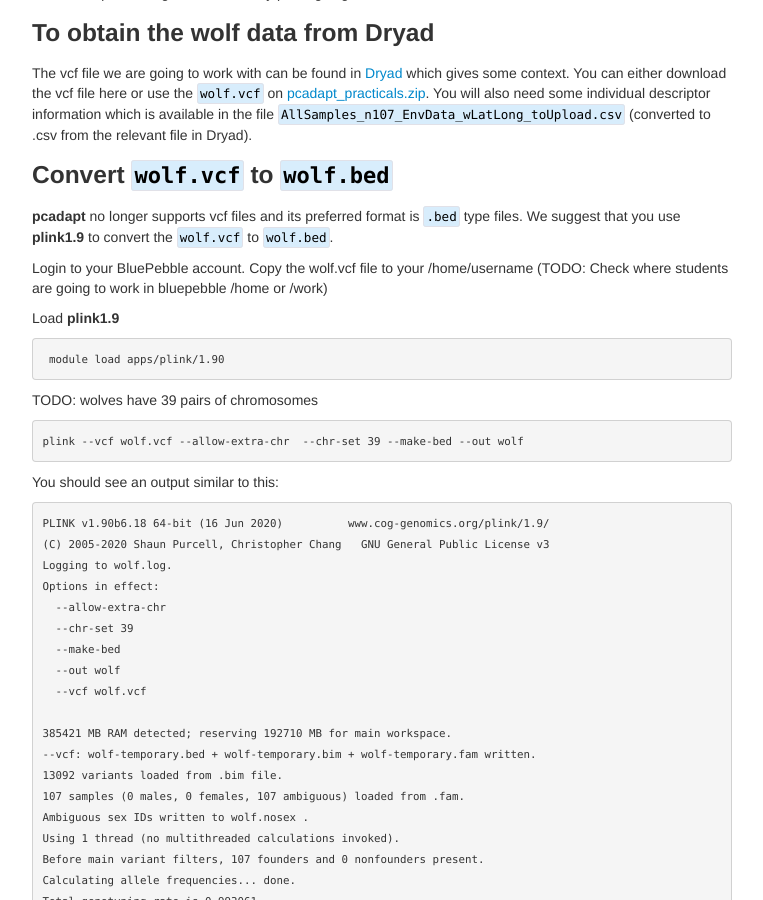
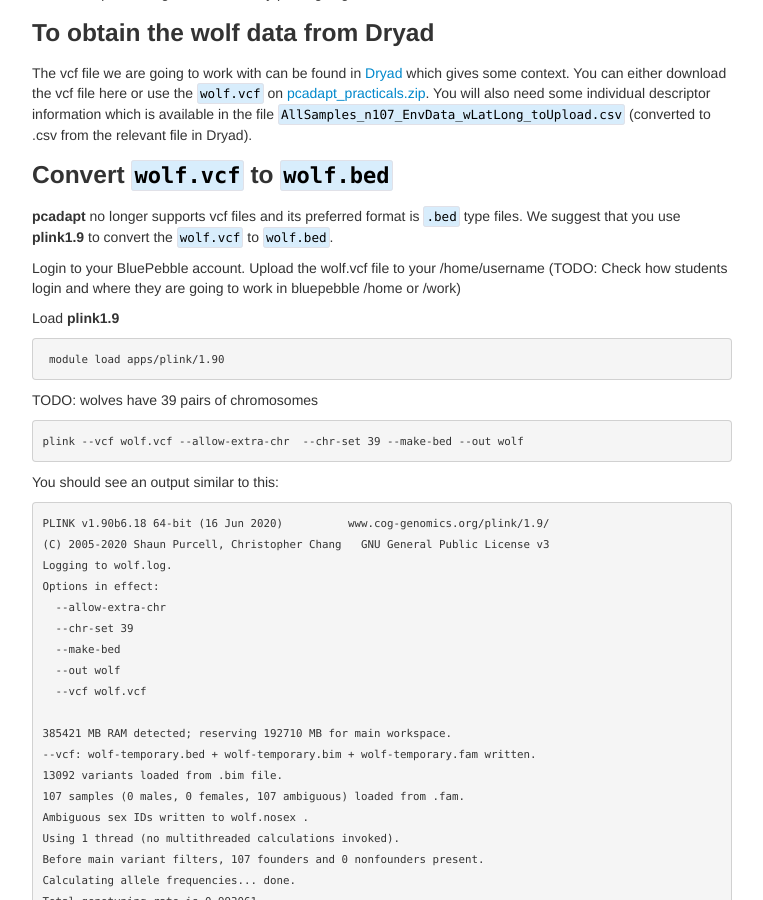
Before and after one commit to ritarasteiro/FieldCourse, a Jekyll site: the page built from pages/PCAdapt_practical.md, in a window 1280 px wide and 900 px high, scrolled down 481 px. Shown: the whole window, without its empty margins (258-1021 px from the left). Built offline with Jekyll 4.4.1, drawn with Linux system fonts in a browser that asks for light colours.

Commit message:
Update PCAdapt_practical.md

```diff
--- a/pages/PCAdapt_practical.md
+++ b/pages/PCAdapt_practical.md
@@ -29,7 +29,7 @@ which gives some context. You can either download the vcf file here or use the `
 ### Convert ``wolf.vcf`` to ``wolf.bed``
 **pcadapt** no longer supports vcf files and its preferred format is ``.bed`` type files. We suggest that you use  **plink1.9** to convert the ``wolf.vcf`` to ``wolf.bed``.
 
-Login to your BluePebble account. Copy the wolf.vcf file to your /home/username (TODO: Check where students are going to work in bluepebble /home or /work)
+Login to your BluePebble account. Upload the wolf.vcf file to your /home/username (TODO: Check how students login and where they are going to work in bluepebble /home or /work)
 
 Load  **plink1.9**
 
```
